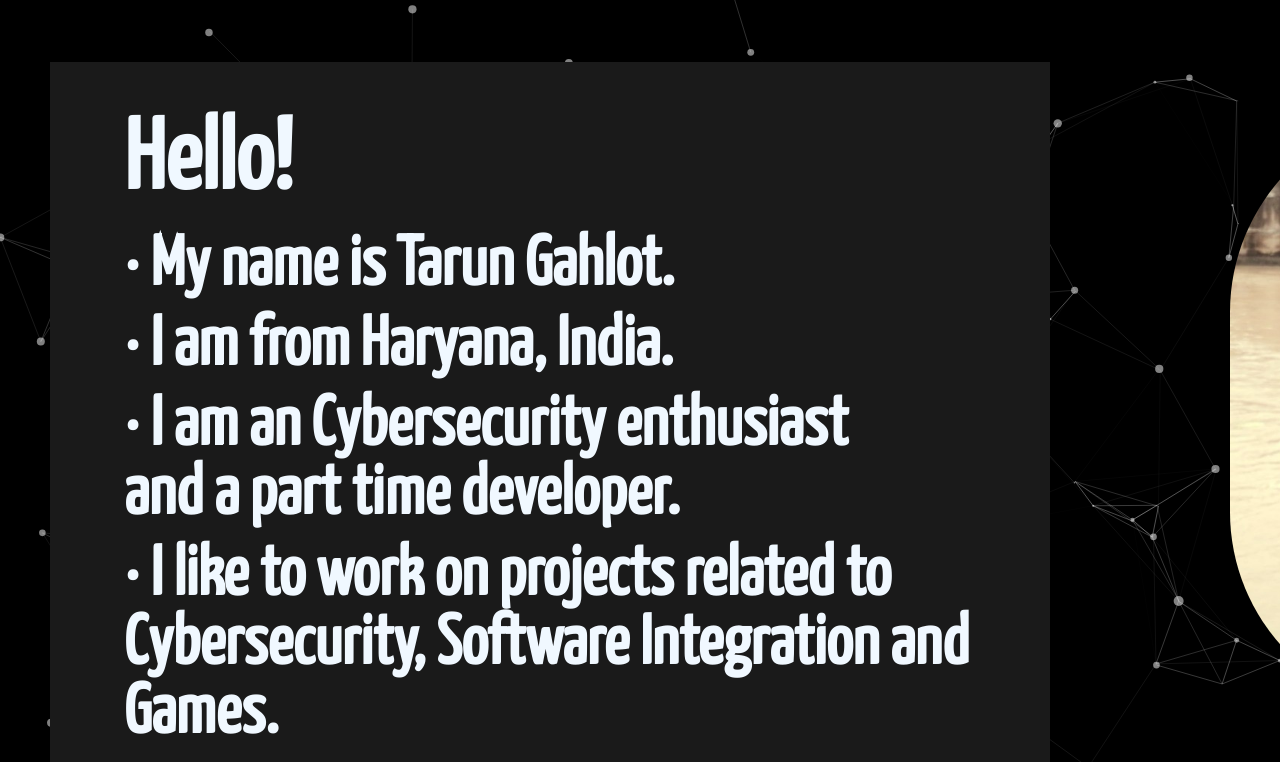
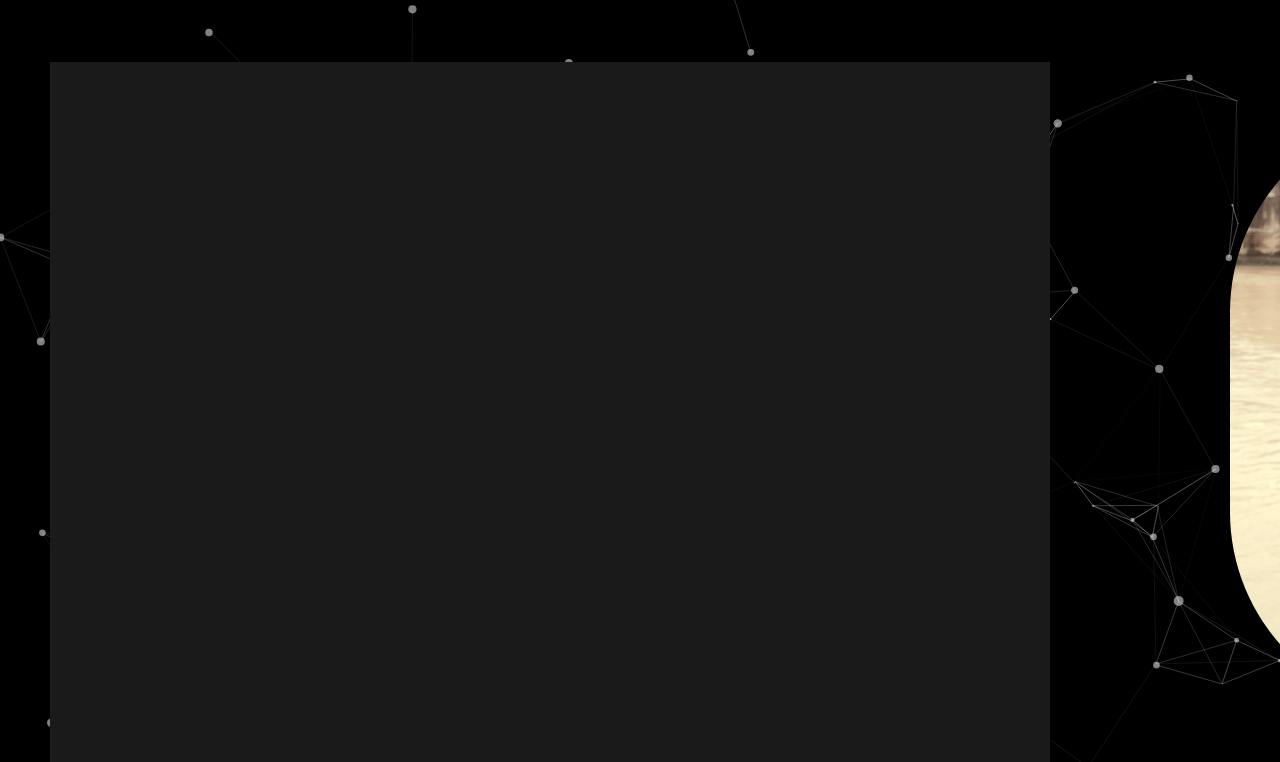
Before and after one commit to Tarun-00/Website, a plain HTML site: page projects.html in a window 1280 px wide. Shown: the part 88-850 px from the top of the page. Drawn offline with Linux system fonts and the light colour scheme.

Commit message:
changes to project

```diff
--- a/projects.html
+++ b/projects.html
@@ -37,11 +37,8 @@
   <span class="BG2"></span>
  </button></a>
 
- <div class="text1"><h3>Hello!</h3></div>
- <div class="text2"><h3>· My name is Tarun Gahlot.</h3></div>
- <div class="text3"><h3>· I am from Haryana, India.</h3></div>
- <div class="text4"><h3>· I am an Cybersecurity enthusiast<br>and a part time developer.</h3></div>
- <div class="text5"><h3>· I like to work on projects related to<br>Cybersecurity, Software Integration and<br>Games.</h3></div>
  <img src="./img/Photo.jpeg"; class="photo1">
+
+
  </body>
 </html>
```
Also changed, not shown: css/projects.css (added), css/style.css (line endings or trailing spaces).
